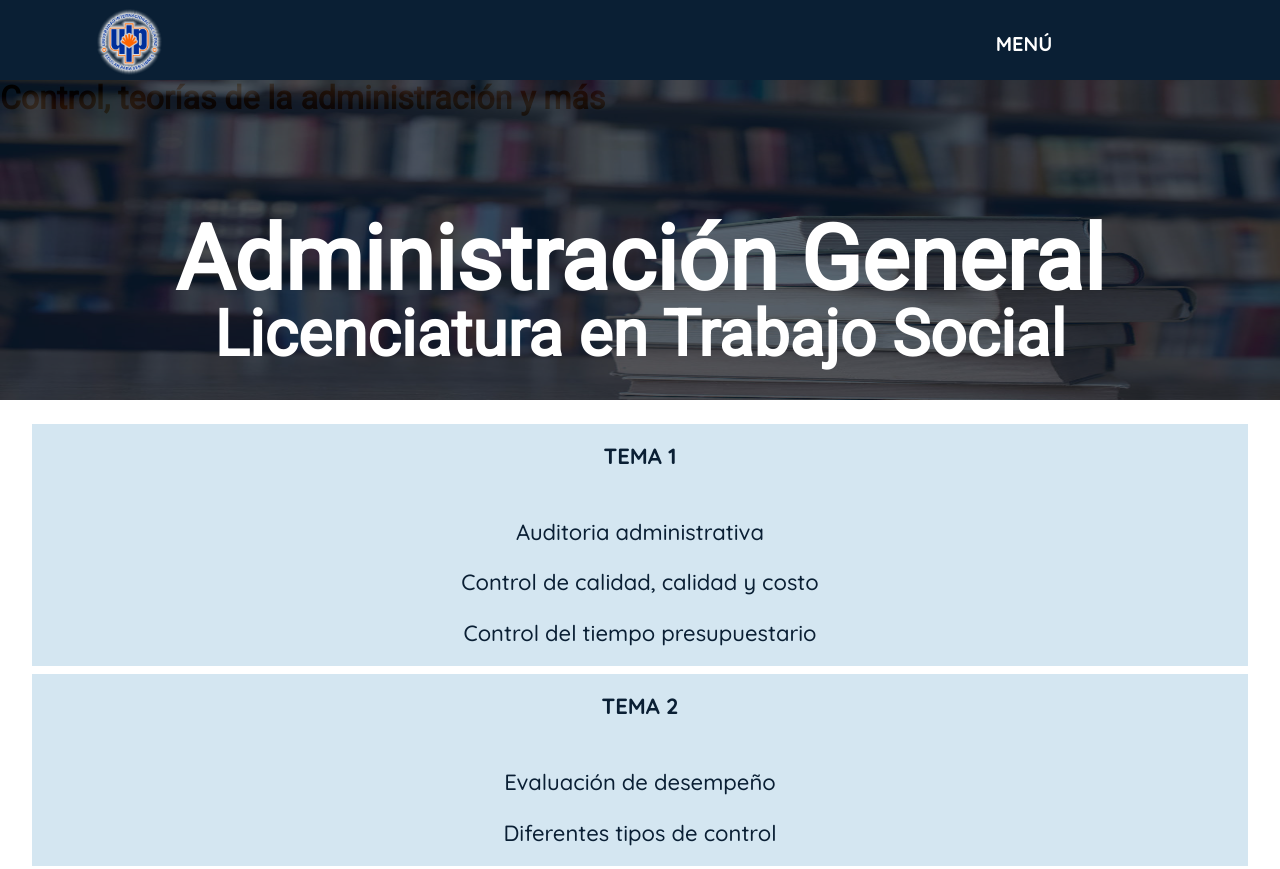
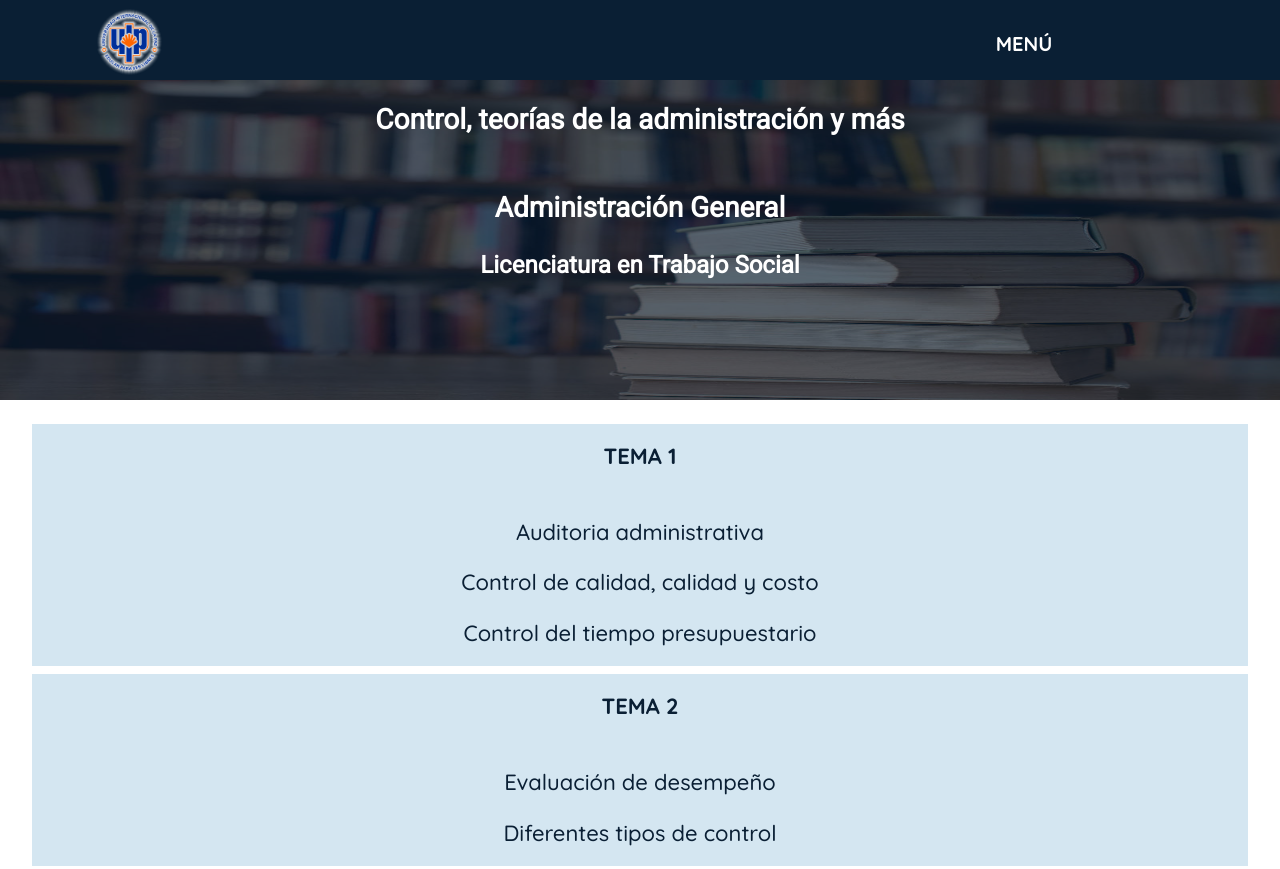
Before and after one commit to PaulAFC14/AdministracionGeneral, a plain HTML site: page index.html in a window 1280 px wide. Shown: the top 869 px of the page. Drawn offline with Linux system fonts and the light colour scheme.

Commit message:
Update inicio.css

```diff
--- a/CSS/inicio.css
+++ b/CSS/inicio.css
@@ -114,6 +114,19 @@
 		height: 100%;
 		opacity: 0.33;
 	}
+	.banner__h0 {
+		position: absolute;
+		display: block;
+		top: 0;
+		right: 0;
+		bottom: 0;
+		left: 0;
+		margin: auto;
+		margin-top: 3vh;
+		text-align: center;
+		color: white;
+		font-size: 3.5vh;
+	}
 	.banner__h1 {
 		position: absolute;
 		display: block;
@@ -122,10 +135,10 @@
 		bottom: 0;
 		left: 0;
 		margin: auto;
-		margin-top: 10vw;
+		margin-top: 14vh;
 		text-align: center;
 		color: white;
-		font-size: 7vw;
+		font-size: 3.5vh;
 	}
 	.banner__h2 {
 		position: absolute;
@@ -135,10 +148,10 @@
 		bottom: 0;
 		left: 0;
 		margin: auto;
-		margin-top: 17vw;
+		margin-top: 21.5vh;
 		text-align: center;
 		color: white;
-		font-size: 5vw;
+		font-size: 3vh;
 	}
 	.banner__arrow {
 		display: none;
@@ -381,7 +394,7 @@
 		height: 100%;
 		opacity: 0.33;
 	}
-	.banner__h1 {
+	.banner__h0 {
 		position: absolute;
 		display: block;
 		top: 0;
@@ -394,6 +407,19 @@
 		color: white;
 		font-size: 6vh;
 	}
+	.banner__h1 {
+		position: absolute;
+		display: block;
+		top: 0;
+		right: 0;
+		bottom: 0;
+		left: 0;
+		margin: auto;
+		margin-top: 35vh;
+		text-align: center;
+		color: white;
+		font-size: 6vh;
+	}
 	.banner__h2 {
 		position: absolute;
 		display: block;
@@ -402,7 +428,7 @@
 		bottom: 0;
 		left: 0;
 		margin: auto;
-		margin-top: 35vh;
+		margin-top: 45vh;
 		text-align: center;
 		color: white;
 		font-size: 4vh;
```
